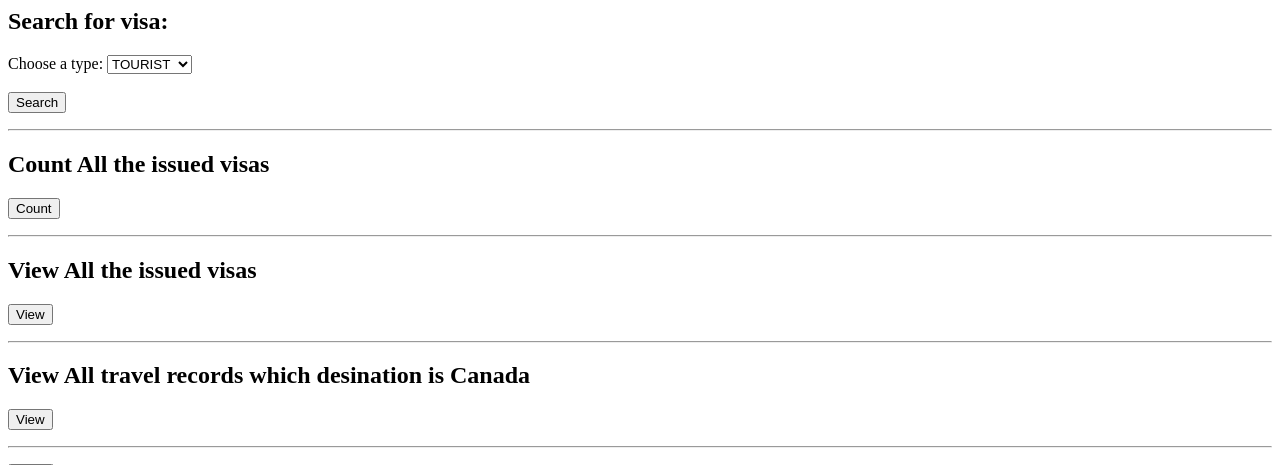
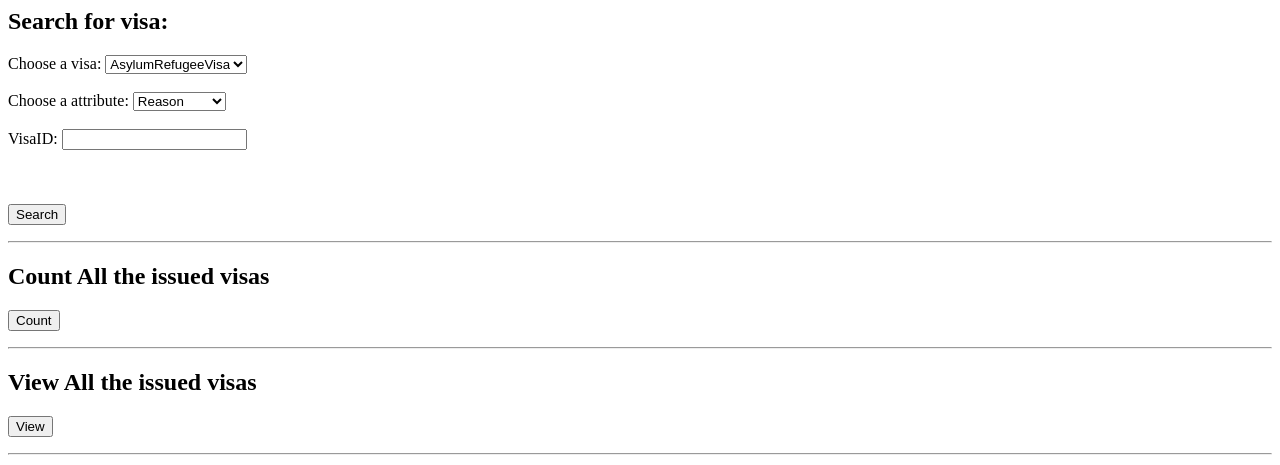
Before and after one commit to Shawn-Xihao-Wu/Modeling-Canadian-Immigration-System-in-SQL-and-PHP-CPSC-304, a PHP site: page /issued_visas.php in a window 1280 px wide. Shown: the top 465 px of the page. Run offline with PHP 8.4, Linux system fonts and the light colour scheme; data that the repository does not hold is empty.

Commit message:
update foor issued visas

```diff
--- a/issued_visas.php
+++ b/issued_visas.php
@@ -116,10 +116,10 @@
         $statement = "";
         $statement .= "<br>Retrieving data...<br>";
         $statement .= "<table>";
-        $statement .= "<tr><th>VisaID</th><th>ApplicationID</th><th>ECID</th></tr>";
+        $statement .= "<tr><th>Selected Attribute</th></tr>";
 
         while ($row = OCI_Fetch_Array($result, OCI_BOTH)) {
-            $statement .= "<tr><td>" . $row[0] . "</td><td>" . $row[1] . "</td><td>" . $row[2] . "</td></tr>"; //or just use "echo $row[0]"
+            $statement .= "<tr><td>" . $row[0] . "</td></tr>"; //or just use "echo $row[0]"
         }
 
         $statement .= "</table>";
@@ -161,9 +161,11 @@
     {
         global $db_conn, $viewSelectedStatement;
 
-        $type = trim($_POST['type']);
+        $visa = trim($_POST['visa']);
+        $attribute = trim($_POST['attribute']);
+        $VisaID = trim($_POST['VisaID']);
 
-        $result = executePlainSQL("SELECT VisaID,ApplicationID,ECID FROM VisaFromIssue WHERE VisaType = '" .$type. "'");
+        $result = executePlainSQL("SELECT " .$attribute. " FROM " .$visa. " WHERE VisaID = '" .$VisaID. "'");
 
         $viewSelectedStatement = printSelectedTuples($result);
     }
@@ -248,12 +250,21 @@
           <!--refresh page when submitted-->
           <input type="hidden" id="searchQueryRequest" name="searchQueryRequest">
 
-          <label for="Category">Choose a type: </label>
-          <select id="Category" name="type" class="form-control">
-              <option value="TOURIST">TOURIST</option>
-              <option value="ASYLUM">ASYLUM</option>
-              <option value="WORK">WORK</option>
-              <option value="STUDENT">STUDENT</option>
+          <label for="visa">Choose a visa: </label>
+          <select id="visa" name="visa" class="form-control">
+              <option value="AsylumRefugeeVisa">AsylumRefugeeVisa</option>
+              <option value="WorkVisaSponseredBy">WorkVisa</option>
+              <option value="StudentVisaVerifiedBy">StudentVisa</option>
+          </select> <br /><br />
+
+          <label for="attribute">Choose a attribute: </label>
+          <select id="attribute" name="attribute" class="form-control">
+              <option value="Reason">Reason</option>
+              <option value="WorkType">WorkType</option>
+              <option value="InstitutionID">InstitutionID</option>
+          </select> <br /><br />
+
+          VisaID: <input type="text" name="VisaID"> <br /><br />
           </select> <br /><br />
 
           <input type="submit" value="Search" name="searchSubmit"></p>
```
